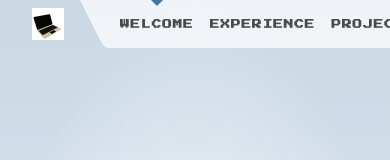
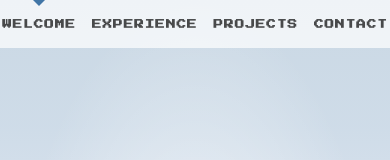
Before and after one commit to chj2788/svelte-portfolio, a SvelteKit app: page / in a window 390 px wide. Shown: the top 160 px of the page. Built offline with nearby package versions, Linux system fonts and the light colour scheme.

Commit message:
add mobile version header

```diff
--- a/src/routes/Header.svelte
+++ b/src/routes/Header.svelte
@@ -79,7 +79,7 @@
 		margin: 0 1em;
 	}
 
-	.corner img {
+	img {
 		width: 2em;
 		height: 2em;
 		object-fit: contain;
@@ -153,4 +153,21 @@
 	svg:hover {
 		fill: var(--color-theme-1);
 	}
+
+	@media only screen and (max-width: 1200px) {
+		.corner {
+			display: none;
+		}
+
+		header {
+			justify-content: center;
+		}
+
+		li {
+			font-size: 1em;
+		}
+
+	}
+
+
 </style>
```
